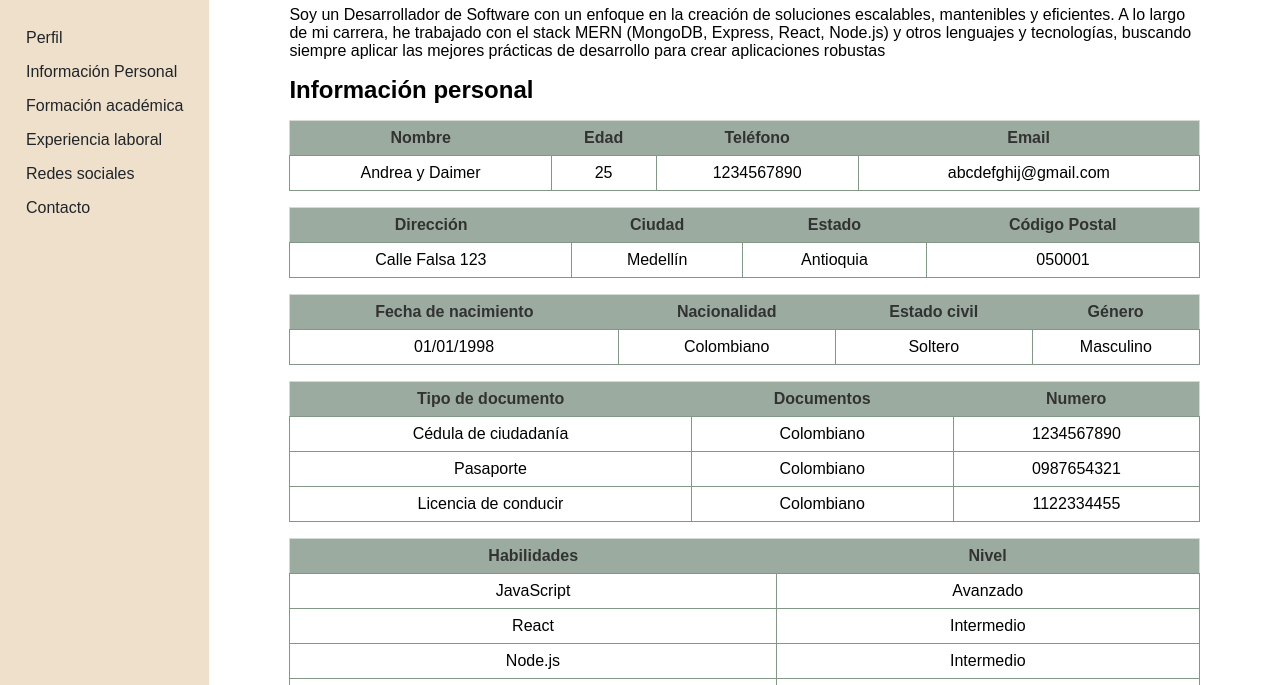
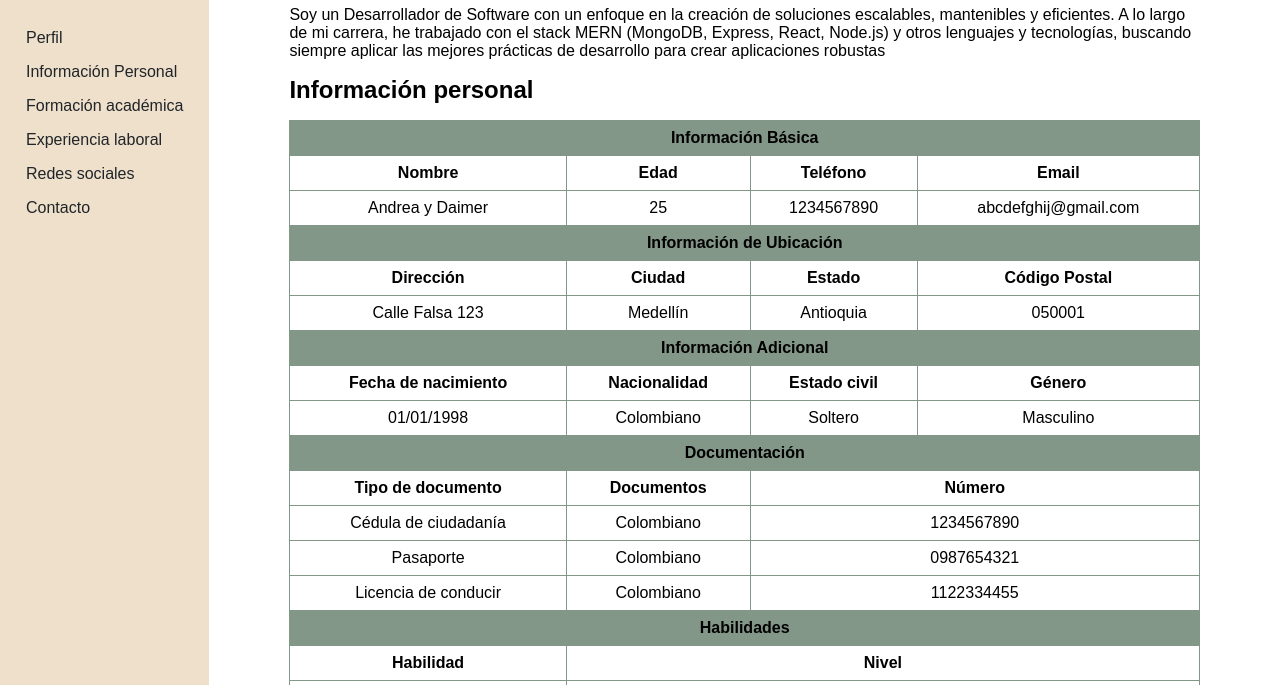
Before and after one commit to BaronDls/mi-hv-maquetacion, a plain HTML site: page index.html in a window 1280 px wide. Shown: the part 115-800 px from the top of the page. Drawn offline with Linux system fonts and the light colour scheme.

Commit message:
fix: se le da mejor estrucrura a tabla que esta en la seccion informacion personal, y ademas se agregan algunos estilos a todos los th

```diff
--- a/index.html
+++ b/index.html
@@ -25,7 +25,6 @@
       <main class="main">
         <div class="encabezado">
           <h1>Curriculum Vitae</h1>
-
         </div>
 
         <section id="perfil">
@@ -38,12 +37,16 @@
             las mejores prácticas de desarrollo para crear aplicaciones robustas
           </p>
         </section>
+
         <section id="infoPersonal">
           <div>
             <h2>Información personal</h2>
           </div>
-          <table class="info-basica">
+          <table>
             <thead>
+              <tr>
+                <th id="celda-combinada" colspan="4">Información Básica</th>
+              </tr>
               <tr>
                 <th>Nombre</th>
                 <th>Edad</th>
@@ -53,97 +56,86 @@
             </thead>
             <tbody>
               <tr>
-                <td>Andrea y Daimer </td>
+                <td>Andrea y Daimer</td>
                 <td>25</td>
                 <td>1234567890</td>
                 <td>abcdefghij@gmail.com</td>
               </tr>
-            </tbody>
-          </table>
-          <table class="info-ubicacion">
-            <thead>
+              <tr>
+                <th id="celda-combinada" colspan="4">Información de Ubicación</th>
+              </tr>
               <tr>
                 <th>Dirección</th>
                 <th>Ciudad</th>
                 <th>Estado</th>
                 <th>Código Postal</th>
               </tr>
-            </thead>
-            <tbody>
               <tr>
                 <td>Calle Falsa 123</td>
                 <td>Medellín</td>
                 <td>Antioquia</td>
                 <td>050001</td>
               </tr>
-            </tbody>
-          </table>
-          <table class="info-adicional">
-            <thead>
+              <tr>
+                <th id="celda-combinada" colspan="4">Información Adicional</th>
+              </tr>
               <tr>
                 <th>Fecha de nacimiento</th>
                 <th>Nacionalidad</th>
                 <th>Estado civil</th>
                 <th>Género</th>
               </tr>
-            </thead>
-            <tbody>
               <tr>
                 <td>01/01/1998</td>
                 <td>Colombiano</td>
                 <td>Soltero</td>
                 <td>Masculino</td>
               </tr>
-            </tbody>
-          </table>
-          <table class="info-documentacion">
-            <thead>
+              <tr>
+                <th id="celda-combinada" colspan="4">Documentación</th>
+              </tr>
               <tr>
                 <th>Tipo de documento</th>
                 <th>Documentos</th>
-                <th>Numero</th>
+                <th  colspan="2">Número</th>
               </tr>
-            </thead>
-            <tbody>
               <tr>
                 <td>Cédula de ciudadanía</td>
                 <td>Colombiano</td>
-                <td>1234567890</td>
+                <td  colspan="2">1234567890</td>
               </tr>
               <tr>
                 <td>Pasaporte</td>
                 <td>Colombiano</td>
-                <td>0987654321</td>
+                <td  colspan="2">0987654321</td>
               </tr>
               <tr>
                 <td>Licencia de conducir</td>
                 <td>Colombiano</td>
-                <td>1122334455</td>
-                </tr>
-          </table>
-          <table class="info-habilidades">
-            <thead>
+                <td  colspan="2">1122334455</td>
+              </tr>
               <tr>
-                <th>Habilidades</th>
-                <th>Nivel</th>
+                <th id="celda-combinada" colspan="4">Habilidades</th>
               </tr>
-            </thead>
-            <tbody>
+              <tr>
+                <th>Habilidad</th>
+                <th  colspan="3">Nivel</th>
+              </tr>
               <tr>
                 <td>JavaScript</td>
-                <td>Avanzado</td>
+                <td  colspan="3">Avanzado</td>
               </tr>
               <tr>
                 <td>React</td>
-                <td>Intermedio</td>
+                <td  colspan="3">Intermedio</td>
               </tr>
               <tr>
                 <td>Node.js</td>
-                <td>Intermedio</td>
+                <td  colspan="3">Intermedio</td>
               </tr>
               <tr>
                 <td>MongoDB</td>
-                <td>Intermedio</td>
+                <td  colspan="3">Intermedio</td>
               </tr>
             </tbody>
           </table>
@@ -197,9 +189,9 @@
           <table>
             <thead>
               <tr>
-                <th >Empresa</th>
+                <th>Empresa</th>
                 <th>Puesto</th>
-                <th >Experiencia</th>
+                <th>Experiencia</th>
                 <th>Funciones</th>
               </tr>
             </thead>
@@ -246,20 +238,32 @@
         <section id="social-media">
           <h2>Síguenos en redes sociales</h2>
           <div class="social-media-icons">
-            <a href="https://www.youtube.com/" target="_blank" >
-              <img src="https://cdn-icons-png.flaticon.com/512/1384/1384060.png" alt="YouTube" />
+            <a href="https://www.youtube.com/" target="_blank">
+              <img
+                src="https://cdn-icons-png.flaticon.com/512/1384/1384060.png"
+                alt="YouTube"
+              />
               Youtube
             </a>
-            <a href="https://www.linkedin.com/" target="_blank" >
-              <img src="https://cdn-icons-png.flaticon.com/512/1384/1384014.png" alt="LinkedIn"  />
+            <a href="https://www.linkedin.com/" target="_blank">
+              <img
+                src="https://cdn-icons-png.flaticon.com/512/1384/1384014.png"
+                alt="LinkedIn"
+              />
               LinkedIn
             </a>
-            <a href="https://twitter.com/" target="_blank" >
-              <img src="https://cdn-icons-png.flaticon.com/512/733/733579.png" alt="X (Twitter)" />
+            <a href="https://twitter.com/" target="_blank">
+              <img
+                src="https://cdn-icons-png.flaticon.com/512/733/733579.png"
+                alt="X (Twitter)"
+              />
               Twitter
             </a>
-            <a href="https://wa.me/1234567890" target="_blank" >
-              <img src="https://cdn-icons-png.flaticon.com/512/733/733585.png" alt="WhatsApp"  />
+            <a href="https://wa.me/1234567890" target="_blank">
+              <img
+                src="https://cdn-icons-png.flaticon.com/512/733/733585.png"
+                alt="WhatsApp"
+              />
               WhatsApp
             </a>
           </div>
@@ -270,7 +274,11 @@
             <label>Nombre:</label>
             <input placeholder="Ejemplo" type="text" name="nombre" />
             <label>Mensaje:</label>
-            <input class="mensaje" placeholder="Escribe tu mensaje" name="mensaje"></textarea>
+            <input
+              class="mensaje"
+              placeholder="Escribe tu mensaje"
+              name="mensaje"
+            />
             <button type="submit">Enviar</button>
           </form>
         </footer>
--- a/style.css
+++ b/style.css
@@ -12,11 +12,13 @@
   --color-texto: #212529;
   --color-texto-secundario: #6c757d;
 }
+
 .container {
   display: grid;
   grid-template-columns: max-content 1fr;
   background-color: var(--color-secundario);
 }
+
 .menu {
   display: flex;
   flex-direction: column;
@@ -41,6 +43,7 @@
     }
   }
 }
+
 .logo-container {
   display: flex;
   flex-direction: column;
@@ -48,6 +51,7 @@
   align-items: center;
 
 }
+
 .logo {
   height: 4rem;
   width: 4rem;
@@ -70,8 +74,9 @@
   padding: 0 4rem;
   height: 100vh;
   background-color: white;
-  section{
-    margin: 0 1rem ;
+
+  section {
+    margin: 0 1rem;
   }
 }
 
@@ -91,16 +96,23 @@ section table {
   border-collapse: collapse;
   border: 1px solid var(--color-secundario);
   margin: 1rem 0;
-  th {
-    background-color: var(--color-acento);
-    opacity: 0.8;
-    padding: 0.5rem;
-  }
-  td {
-    padding: 0.5rem;
-    border: 1px solid var(--color-acento);
-  }
 
+}
+
+
+td,
+th {
+  padding: 0.5rem;
+  border: 1px solid var(--color-acento);
+}
+
+#celda-combinada {
+  background-color: var(--color-acento);
+  text-align: center;
+}
+
+#formacion th, #experiencia th{
+  background-color: var(--color-acento);
 }
 
 #social-media {
@@ -112,12 +124,15 @@ section table {
   padding: 4rem;
   color: white;
 }
+
 .social-media-icons {
   display: flex;
   gap: 1rem;
+
   img {
     width: 40px;
   }
+
   a {
     text-decoration: none;
     display: flex;
@@ -139,16 +154,19 @@ form {
   align-items: center;
   gap: 1rem;
   width: 100%;
+
   input {
     border: 1px solid rgba(0, 0, 0, 0.3);
     border-radius: 7px;
     background: transparent;
     padding: 0.5rem;
     outline: none;
+
     &::placeholder {
       color: #d2d8dd;
     }
   }
+
   .mensaje {
     width: 100%;
   }
@@ -160,6 +178,7 @@ form {
     border: none;
     border-radius: 4px;
     cursor: pointer;
+
     &:hover {
       background-color: var(--color-texto-secundario);
     }
```
